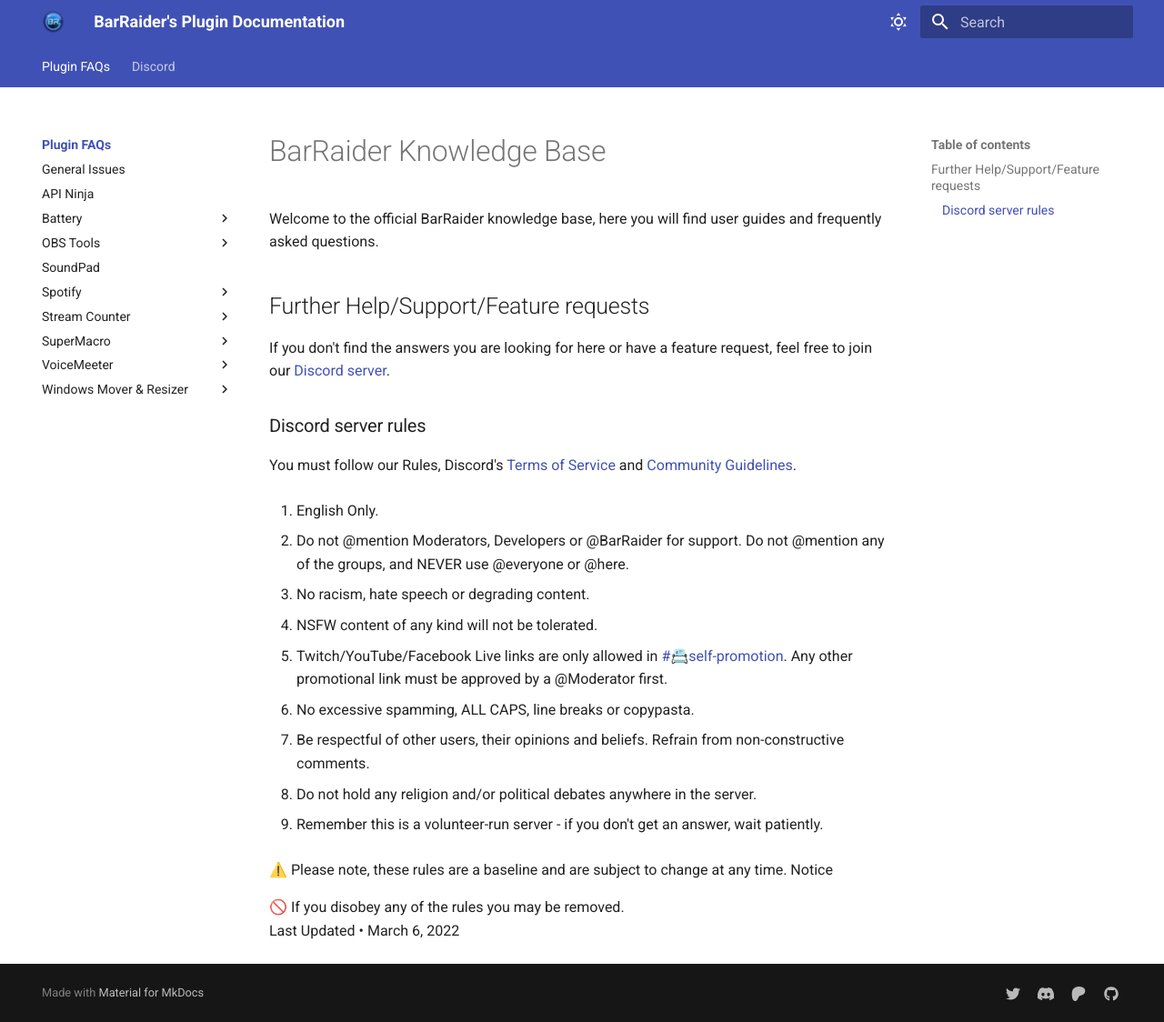
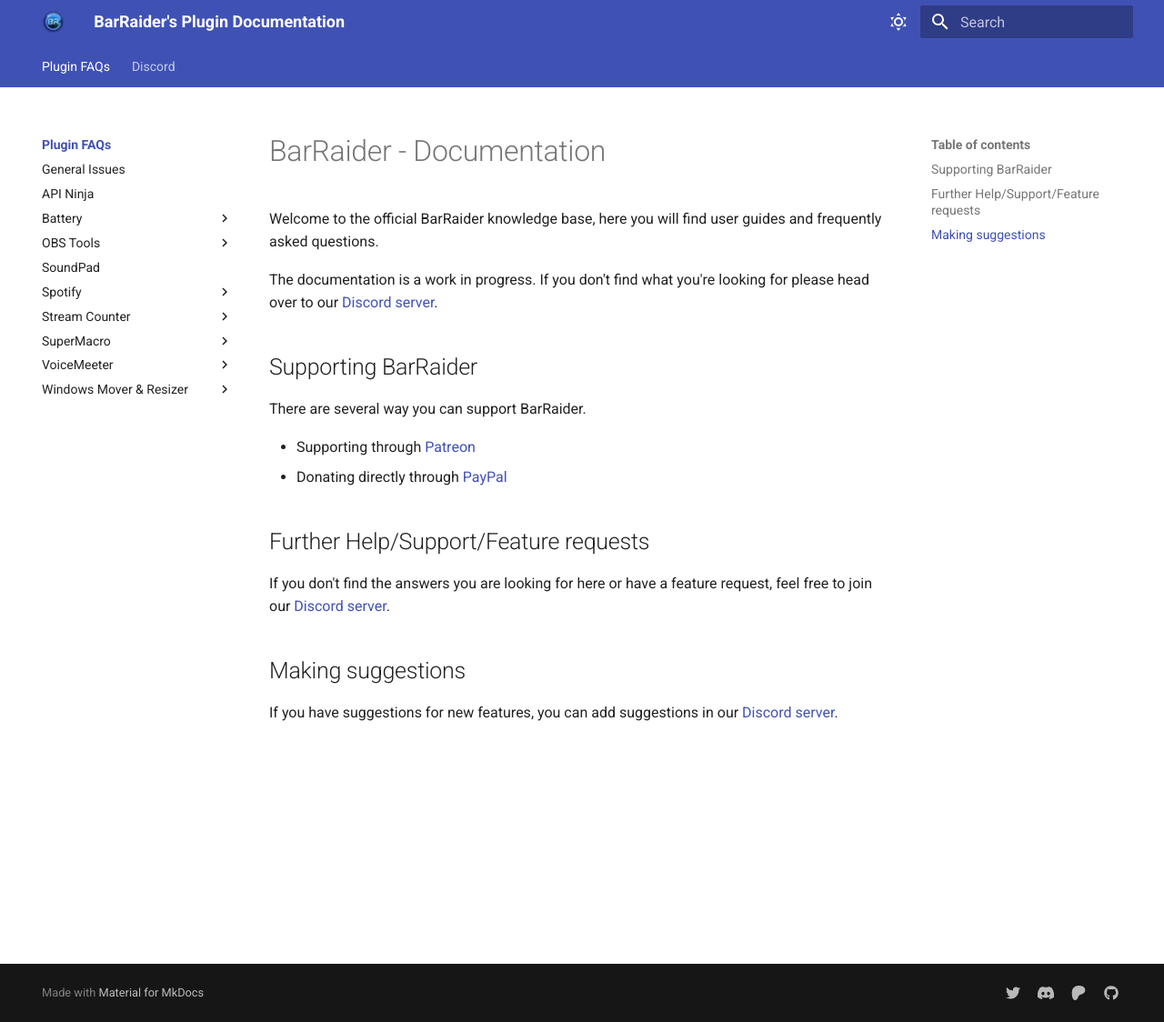
Before and after one commit to BarRaiders/barraiders.github.io, an MkDocs documentation site: the page built from docs/index.md, in a window 1280 px wide and 1124 px high. Shown: the whole window at 91% size. Built offline with MkDocs 1.6.1 and Material for MkDocs 9.7.7, drawn with Linux system fonts in a browser that asks for light colours.

Commit message:
Changed index page and fixed minor issues

```diff
--- a/docs/index.md
+++ b/docs/index.md
@@ -1,33 +1,17 @@
-# BarRaider Knowledge Base
+# BarRaider - Documentation
+Welcome to the official BarRaider knowledge base, here you will find user guides and frequently asked questions.
 
-Welcome to the official BarRaider knowledge base, here you will find user guides and frequently asked questions.
+The documentation is a work in progress. If you don't find what you're looking for please head over to our [Discord server](https://discord.barraider.com).
+
+## Supporting BarRaider
+
+There are several way you can support BarRaider.
+
+- Supporting through [Patreon](https://www.patreon.com/barraider)
+- Donating directly through [PayPal](paypal.me/BarRaider)
 
 ## Further Help/Support/Feature requests
 If you don't find the answers you are looking for here or have a feature request, feel free to join our [Discord server](https://discord.barraider.com).
 
-### Discord server rules
-You must follow our Rules, Discord's [Terms of Service](https://discord.com/tos) and [Community Guidelines](https://discord.com/guidelines).
-
-1. English Only.
-
-2. Do not @mention Moderators, Developers or @BarRaider for support. Do not @mention any of the groups, and NEVER use @everyone or @here.
-
-3. No racism, hate speech or degrading content.
-
-4. NSFW content of any kind will not be tolerated.
-
-5. Twitch/YouTube/Facebook Live links are only allowed in [#📇self-promotion](https://discord.com/channels/538862772285603880/690613823643582514/949957511644065832). Any other promotional link must be approved by a @Moderator first.
-
-6. No excessive spamming, ALL CAPS, line breaks or copypasta.
-
-7. Be respectful of other users, their opinions and beliefs. Refrain from non-constructive comments.
-
-8. Do not hold any religion and/or political debates anywhere in the server.
-
-9. Remember this is a volunteer-run server - if you don't get an answer, wait patiently.
-
-⚠️ Please note, these rules are a baseline and are subject to change at any time.
-Notice
-
-🚫 If you disobey any of the rules you may be removed.<br>
-Last Updated • March 6, 2022
+## Making suggestions
+If you have suggestions for new features, you can add suggestions in our [Discord server](https://discord.barraider.com).
--- a/mkdocs.yml
+++ b/mkdocs.yml
@@ -19,7 +19,7 @@
       - 'Getting started': 'faqs/stream-counter/getting-started.md'
       - 'Troubleshooting': 'faqs/stream-counter/troubleshooting.md'
     - 'SuperMacro':
-      - 'Getting started': 'faqs/supermacro/getting-started.md' #Currently Unused/Blank
+      #- 'Getting started': 'faqs/supermacro/getting-started.md' #Currently Unused/Blank
       - 'Advanced Settings explained': 'faqs/supermacro/advanced-settings.md'
       - 'Avaliable Actions': 'faqs/supermacro/actions.md'
       - 'Usage Examples': 'faqs/supermacro/examples.md'
```
Also changed, not shown: docs/faqs/supermacro/advanced-settings.md (+1 -1 lines).
